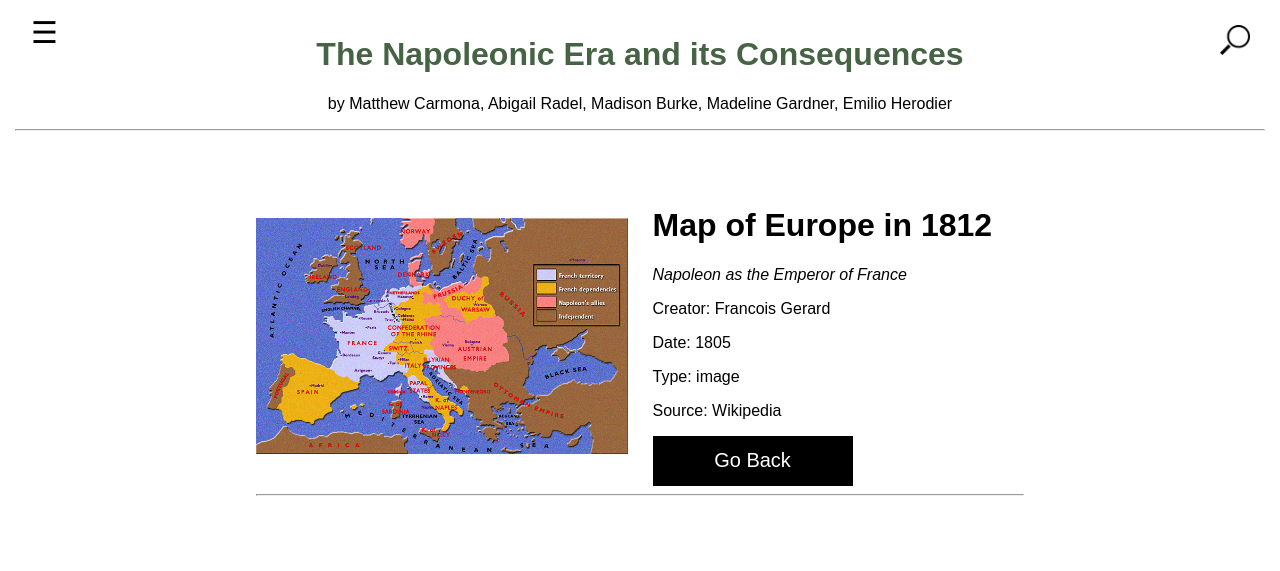
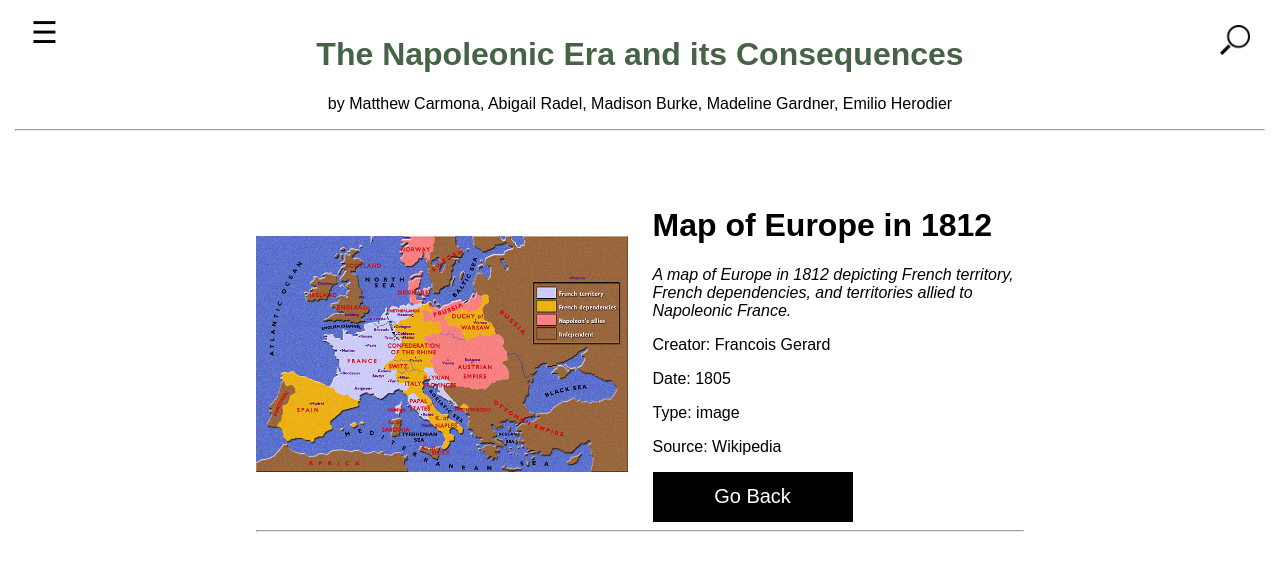
Before and after one commit to carmonamatt/Carmona-Matthew-EUH3205, a Jekyll site: the page built from media_files/_media_metadata/Map of Europe in 1812.md, in a window 1280 px wide. Shown: the top 571 px of the page. Built offline with Jekyll 4.4.1, drawn with Linux system fonts in a browser that asks for light colours.

Commit message:
Update Map of Europe in 1812.md

```diff
--- a/media_files/_media_metadata/Map of Europe in 1812.md
+++ b/media_files/_media_metadata/Map of Europe in 1812.md
@@ -4,7 +4,7 @@ name: Map of Europe in 1812
 media_type: image
 
 _title: Map of Europe in 1812
-description: Napoleon as the Emperor of France
+description: A map of Europe in 1812 depicting French territory, French dependencies, and territories allied to Napoleonic France.
 creator: Francois Gerard
 _date: 1805
 source: Wikipedia
```
